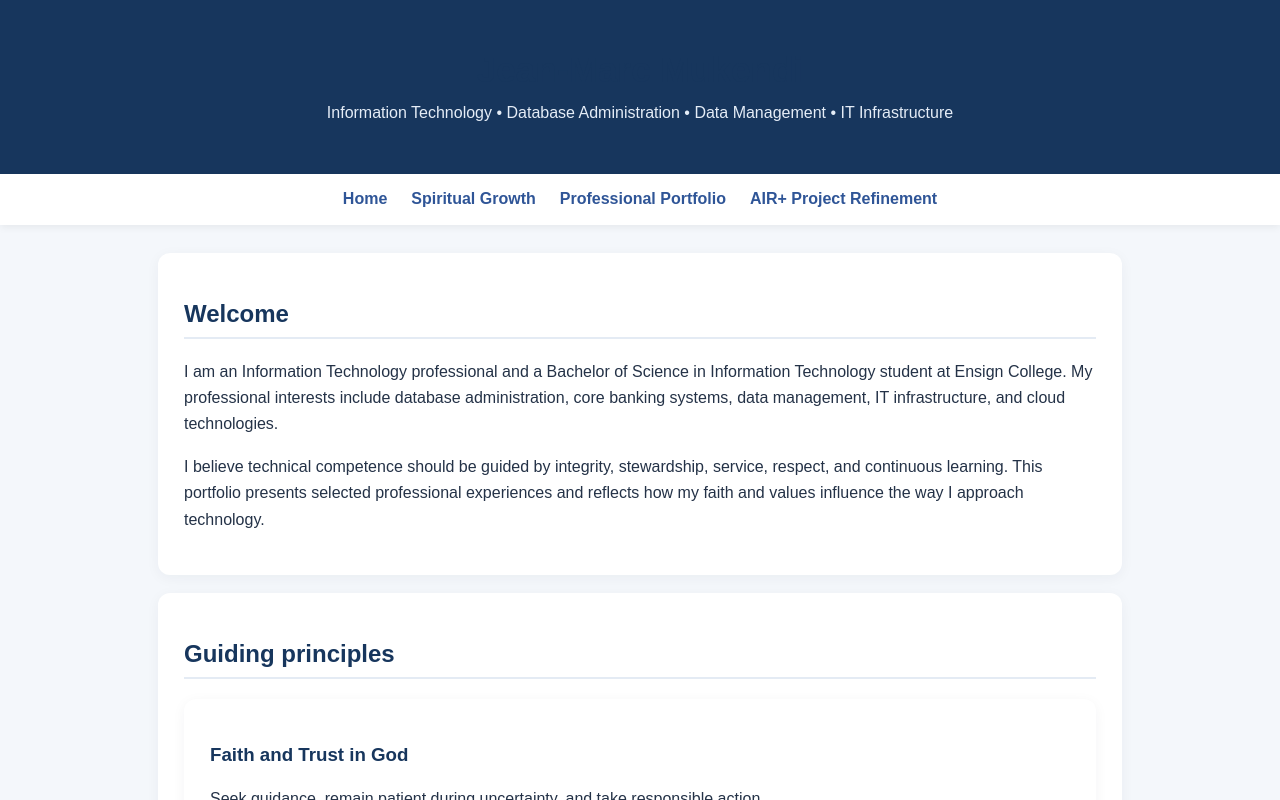
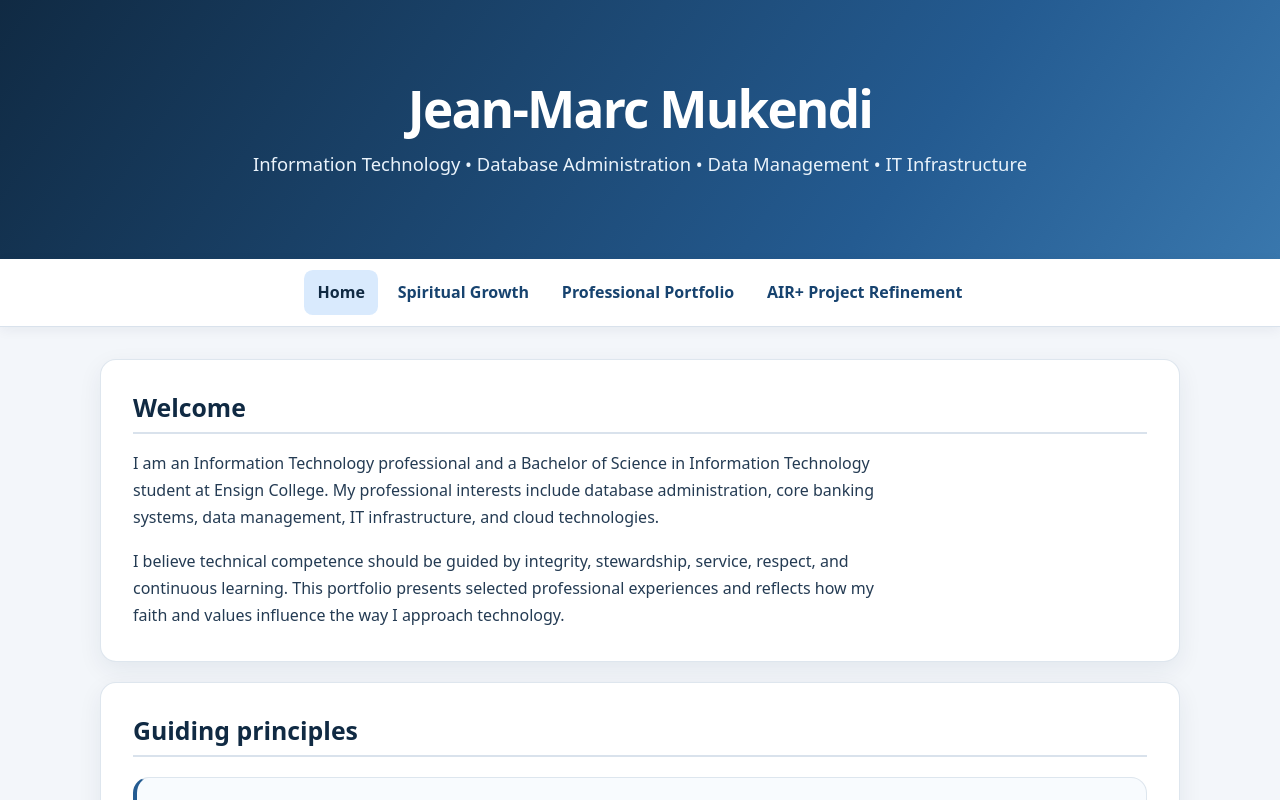
Before and after one commit to Kendixien/it497-professional-portfolio-, a plain HTML site: page index.html in a window 1280 px wide. Shown: the top 800 px of the page. Drawn offline with Linux system fonts and the light colour scheme.

Commit message:
Add files via upload

```diff
--- a/index.html
+++ b/index.html
@@ -1,10 +1,11 @@
-<!doctype html><html lang="en"><head><meta charset="utf-8"><meta name="viewport" content="width=device-width, initial-scale=1"><title>Jean-Marc Mukendi | IT Professional Portfolio</title><link rel="stylesheet" href="style.css"></head><body>
+<!doctype html><html lang="en"><head><meta charset="utf-8"><meta name="viewport" content="width=device-width, initial-scale=1"><title>Jean-Marc Mukendi | IT Professional Portfolio</title><meta name="description" content="Professional and spiritual growth portfolio of Jean-Marc Mukendi, IT professional and Ensign College student."><link rel="stylesheet" href="style.css"></head><body>
+<a class="skip-link" href="#main-content">Skip to main content</a>
 <header><h1>Jean-Marc Mukendi</h1><p>Information Technology • Database Administration • Data Management • IT Infrastructure</p></header>
-<nav><a href="index.html">Home</a><a href="spiritual.html">Spiritual Growth</a><a href="professional.html">Professional Portfolio</a><a href="project.html">AIR+ Project Refinement</a></nav>
-<main>
+<nav aria-label="Main navigation"><a href="index.html" aria-current="page">Home</a><a href="spiritual.html">Spiritual Growth</a><a href="professional.html">Professional Portfolio</a><a href="project.html">AIR+ Project Refinement</a></nav>
+<main id="main-content">
 <section><h2>Welcome</h2><p>I am an Information Technology professional and a Bachelor of Science in Information Technology student at Ensign College. My professional interests include database administration, core banking systems, data management, IT infrastructure, and cloud technologies.</p><p>I believe technical competence should be guided by integrity, stewardship, service, respect, and continuous learning. This portfolio presents selected professional experiences and reflects how my faith and values influence the way I approach technology.</p></section>
 <section><h2>Guiding principles</h2><div class="panel"><h3>Faith and Trust in God</h3><p>Seek guidance, remain patient during uncertainty, and take responsible action.</p></div><div class="panel"><h3>Integrity and Service</h3><p>Protect information, communicate honestly, take accountability, and use technical knowledge to help others.</p></div><div class="panel"><h3>Continuous Learning and Growth</h3><p>Develop technical and personal abilities through practice, feedback, reflection, and humility.</p></div><a class="button" href="spiritual.html">Read spiritual reflections</a></section>
 <section><h2>Selected projects</h2><h3>AIR+ Core Banking Migration</h3><p>Data Migration Coordinator responsibilities included data profiling and cleansing, mapping between legacy and target structures, and ETL coordination. The project reinforced the importance of data accuracy, traceability, confidentiality, and honest reporting.</p><h3>BREFT SWITCH and Digital Banking Channels</h3><p>Supported the technical operation of digital banking channels, database administration, UAT and regression testing, and partner integration. The professional résumé records platform availability above 98%. The work connects technical reliability with service to users.</p><h3>eMairie and Related Management Applications</h3><p>Contributed to SQL Server administration, backup and recovery, deployment support, data integration, monitoring, and user training for eMairie, eRecettes, and Logirad.</p><a class="button" href="professional.html">Explore professional projects</a><a class="button" href="project.html">Read AIR+ refinement plan</a></section>
 <section><h2>Ethical commitments</h2><ul><li>Protect confidential and customer information.</li><li>Use only authorized access and approved procedures.</li><li>Report technical results and limitations honestly.</li><li>Test and document changes that may affect critical services.</li><li>Respect users and consider the human impact of technology.</li></ul></section>
 <section><h2>Portfolio documents</h2><p>Download the expanded portfolio documents:</p><a class="button" href="documents/4.2_Spiritual_Progression_Portfolio_Enhanced.docx">Spiritual Progression Portfolio</a><a class="button" href="documents/4.2_Professional_Growth_Portfolio_Enhanced.docx">Professional Growth Portfolio</a><a class="button" href="documents/4.2_AIR_Core_Banking_Migration_Project_Refinement.docx">AIR+ Project Refinement</a><a class="button" href="documents/4.2_Integration_and_Refinement_Report.docx">Integration Report</a></section>
-</main><footer>IT 497 • Ensign College • November 2026<br><small>Public portfolio excludes confidential employer, customer, and system information.</small></footer></body></html>
+</main><footer role="contentinfo">IT 497 • Ensign College • November 2026<br><small>Public portfolio excludes confidential employer, customer, and system information.</small></footer></body></html>
--- a/style.css
+++ b/style.css
@@ -1,14 +1,77 @@
-
-:root{--navy:#17365d;--blue:#2f5597;--ink:#243247;--muted:#5e6b7b;--bg:#f4f7fb;--card:#fff}
-*{box-sizing:border-box}body{margin:0;background:var(--bg);color:var(--ink);font:16px/1.65 Arial,sans-serif}
-header{background:var(--navy);color:white;padding:48px 20px;text-align:center}
-header h1{margin:0 0 8px;font-size:2.2rem}header p{margin:0;color:#e5edf7}
-nav{background:#fff;position:sticky;top:0;padding:12px;text-align:center;box-shadow:0 2px 8px #0001}
-nav a{color:var(--blue);font-weight:bold;text-decoration:none;margin:0 12px}
-main{max-width:1000px;margin:28px auto;padding:0 18px}
-section,.panel{background:var(--card);padding:26px;margin:18px 0;border-radius:12px;box-shadow:0 3px 14px #162b460c}
-h1,h2,h3{color:var(--navy);line-height:1.25}h2{border-bottom:2px solid #e4ebf4;padding-bottom:8px}
-a.button{display:inline-block;background:var(--blue);color:#fff;padding:10px 15px;border-radius:7px;text-decoration:none;margin:6px 8px 6px 0}
-small,.muted{color:var(--muted)}table{width:100%;border-collapse:collapse;margin:15px 0}td,th{border:1px solid #d9e2ef;padding:10px;text-align:left}th{background:#eaf0f6}
-footer{text-align:center;color:var(--muted);padding:30px}
-@media(max-width:650px){nav a{display:inline-block;margin:5px 8px}header h1{font-size:1.7rem}}
+/* IT 497 Professional Portfolio — accessibility and responsive design update */
+:root {
+  color-scheme: light;
+  --navy: #102a43;
+  --blue: #245b91;
+  --blue-dark: #17436f;
+  --ink: #243b53;
+  --muted: #526579;
+  --bg: #f3f6fa;
+  --card: #ffffff;
+  --line: #d9e2ec;
+  --accent: #d9eafd;
+  --shadow: 0 8px 24px rgba(16, 42, 67, .07);
+}
+* { box-sizing: border-box; }
+html { scroll-behavior: smooth; }
+body {
+  margin: 0; background: var(--bg); color: var(--ink);
+  font: 16px/1.7 system-ui, -apple-system, BlinkMacSystemFont, "Segoe UI", Arial, sans-serif;
+}
+.skip-link {
+  position: absolute; left: 1rem; top: -5rem; z-index: 1000;
+  padding: .7rem 1rem; background: #fff; color: var(--navy);
+  border: 2px solid var(--blue); border-radius: .5rem; font-weight: 700;
+}
+.skip-link:focus { top: 1rem; }
+header {
+  color: #fff; text-align: center; padding: clamp(2.5rem, 7vw, 5rem) 1.25rem;
+  background: linear-gradient(125deg, #102a43, #245b91 70%, #3977ad);
+}
+header h1 { max-width: 1050px; margin: 0 auto .65rem; color: #fff; font-size: clamp(2rem, 5vw, 3.2rem); line-height: 1.12; letter-spacing: -.035em; }
+header p { max-width: 850px; margin: 0 auto; color: #eaf3fb; font-size: clamp(1rem, 2vw, 1.15rem); }
+nav {
+  position: sticky; top: 0; z-index: 20; display: flex; justify-content: center;
+  flex-wrap: wrap; gap: .35rem; padding: .7rem 1rem; background: rgba(255,255,255,.97);
+  border-bottom: 1px solid var(--line); box-shadow: 0 3px 12px rgba(16,42,67,.06);
+}
+nav a { color: var(--blue-dark); font-weight: 650; text-decoration: none; padding: .55rem .85rem; border-radius: .55rem; }
+nav a:hover, nav a[aria-current="page"] { background: var(--accent); color: var(--navy); }
+a { color: var(--blue-dark); text-underline-offset: .18em; }
+a:hover { color: #0b355e; }
+a:focus-visible, button:focus-visible { outline: 3px solid #e09b27; outline-offset: 3px; border-radius: .25rem; }
+main { width: min(1080px, 100% - 2rem); margin: 2rem auto 3rem; }
+section, .panel {
+  background: var(--card); padding: clamp(1.2rem, 3vw, 2rem); margin: 1.25rem 0;
+  border: 1px solid rgba(217,226,236,.85); border-radius: 1rem; box-shadow: var(--shadow);
+}
+section > :first-child { margin-top: 0; }
+section > :last-child { margin-bottom: 0; }
+h1, h2, h3, h4 { color: var(--navy); line-height: 1.25; }
+main h1 { font-size: clamp(1.55rem, 3vw, 2rem); margin: 2rem 0 .8rem; }
+main h2 { font-size: clamp(1.25rem, 2.5vw, 1.55rem); margin: 1.7rem 0 .7rem; padding-bottom: .55rem; border-bottom: 2px solid var(--line); }
+main h3 { font-size: 1.12rem; margin: 1.35rem 0 .45rem; }
+p, li { max-width: 82ch; }
+ul, ol { padding-left: 1.4rem; }
+li { padding-left: .15rem; margin: .25rem 0; }
+.panel { background: #f8fbfe; box-shadow: none; border-left: 4px solid var(--blue); }
+a.button {
+  display: inline-flex; align-items: center; justify-content: center; min-height: 44px;
+  background: var(--blue); color: #fff; padding: .65rem 1rem; border-radius: .6rem;
+  text-decoration: none; font-weight: 700; margin: .4rem .45rem .2rem 0;
+}
+a.button:hover { background: var(--blue-dark); color: #fff; }
+small, .muted { color: var(--muted); }
+table { width: 100%; border-collapse: collapse; margin: 1.2rem 0; background: #fff; }
+th, td { border: 1px solid var(--line); padding: .75rem; text-align: left; vertical-align: top; }
+th { background: #eaf1f8; color: var(--navy); }
+footer { text-align: center; color: var(--muted); padding: 2rem 1rem; border-top: 1px solid var(--line); }
+@media (max-width: 700px) {
+  nav { position: static; gap: .2rem; padding: .6rem; }
+  nav a { flex: 1 1 42%; text-align: center; padding: .65rem .4rem; font-size: .95rem; }
+  main { width: min(100% - 1rem, 1080px); margin: 1rem auto 2rem; }
+  section, .panel { padding: 1.1rem; border-radius: .75rem; }
+  table { display: block; overflow-x: auto; -webkit-overflow-scrolling: touch; }
+  a.button { width: 100%; margin: .35rem 0; }
+}
+@media (prefers-reduced-motion: reduce) { html { scroll-behavior: auto; } *, *::before, *::after { animation-duration: .01ms !important; transition-duration: .01ms !important; } }
```
Also changed, not shown: professional.html (+3 -2 lines), project.html (+3 -2 lines), spiritual.html (+3 -2 lines), 1 other file.
